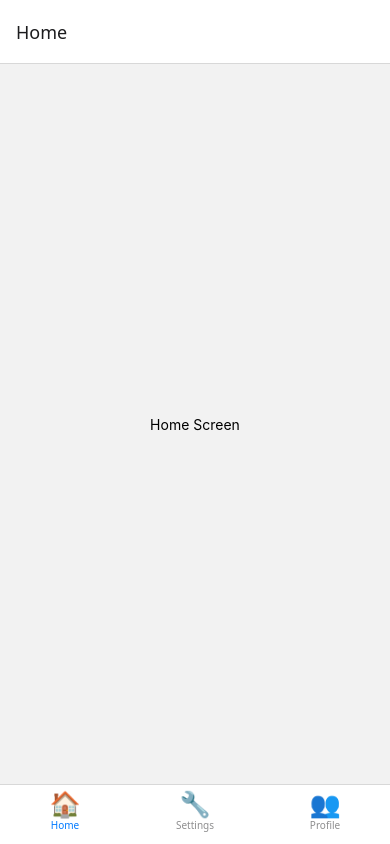
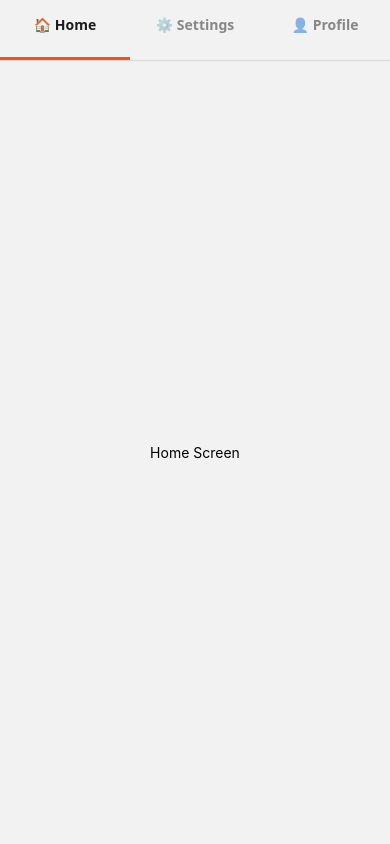
Before and after one commit to Sohaib110/React-Native-Learnings, a React Native app: screen / in a window 390 px wide. Built offline with nearby package versions, Linux system fonts and the light colour scheme; what react-native-worklets would draw is missing.

Commit message:
T Tab Nav

```diff
--- a/App.jsx
+++ b/App.jsx
@@ -2,57 +2,73 @@ import 'react-native-gesture-handler';
 import { View, Text } from 'react-native';
 import React from 'react';
 import { NavigationContainer } from '@react-navigation/native';
-import { createBottomTabNavigator } from '@react-navigation/bottom-tabs';
-const Tab = createBottomTabNavigator();
+import { createMaterialTopTabNavigator } from '@react-navigation/material-top-tabs';
+import { SafeAreaProvider, SafeAreaView } from 'react-native-safe-area-context';
+
+const Tab = createMaterialTopTabNavigator();
+
 const HomeScreen = () => {
   return (
+    <SafeAreaView style={{ flex: 1 }}>
       <View style={{ flex: 1, justifyContent: 'center', alignItems: 'center' }}>
         <Text>Home Screen</Text>
       </View>
+    </SafeAreaView>
   );
 };
+
 const Setting = () => {
   return (
+    <SafeAreaView style={{ flex: 1 }}>
       <View style={{ flex: 1, justifyContent: 'center', alignItems: 'center' }}>
         <Text>Settings Screen</Text>
       </View>
+    </SafeAreaView>
   );
 };
+
 const Profile = () => {
   return (
+    <SafeAreaView style={{ flex: 1 }}>
       <View style={{ flex: 1, justifyContent: 'center', alignItems: 'center' }}>
         <Text>Profile Screen</Text>
       </View>
+    </SafeAreaView>
   );
 };
 
 const App = () => {
   return (
+    <SafeAreaProvider>
       <NavigationContainer>
+        {/* SafeAreaView here ensures the top tab navigator sits below the status bar */}
+        <SafeAreaView style={{ flex: 1 }}>
           <Tab.Navigator
-        screenOptions={({ route }) => ({
-          tabBarIcon: ({ focused, color, size }) => {
-            let iconName;
-            if (route.name === 'Home') {
-              iconName = focused ? '🏠' : '🏚️';
-            } else if (route.name === 'Settings') {
-              iconName = focused ? '⚙️' : '🔧';
-            } else if (route.name === 'Profile') {
-              iconName = focused ? '👤' : '👥';
-            }
-            return <Text style={{ fontSize: size }}>{iconName}</Text>;
-          },
-          tabBarStyle: {
-            paddingBottom: 5,
-            height: 60,
-          },
-        })}
+            screenOptions={{
+              tabBarStyle: { backgroundColor: '#f2f2f2', height: 60 },
+              tabBarLabelStyle: { fontSize: 14, fontWeight: 'bold' },
+              tabBarIndicatorStyle: { backgroundColor: '#f4511e', height: 3 },
+            }}
           >
-        <Tab.Screen name="Home" component={HomeScreen} />
-        <Tab.Screen name="Settings" component={Setting} />
-        <Tab.Screen name="Profile" component={Profile} />
+            <Tab.Screen
+              name="Home"
+              component={HomeScreen}
+              options={{ tabBarLabel: '🏠 Home' }}
+            />
+            <Tab.Screen
+              name="Settings"
+              component={Setting}
+              options={{ tabBarLabel: '⚙️ Settings' }}
+            />
+            <Tab.Screen
+              name="Profile"
+              component={Profile}
+              options={{ tabBarLabel: '👤 Profile' }}
+            />
           </Tab.Navigator>
+        </SafeAreaView>
       </NavigationContainer>
+    </SafeAreaProvider>
   );
 };
 
--- a/package.json
+++ b/package.json
@@ -14,12 +14,14 @@
     "@react-native/new-app-screen": "0.81.4",
     "@react-navigation/bottom-tabs": "^7.4.7",
     "@react-navigation/drawer": "^7.5.8",
+    "@react-navigation/material-top-tabs": "^7.3.7",
     "@react-navigation/native": "^7.1.17",
     "@react-navigation/native-stack": "^7.3.26",
     "axios": "^1.12.2",
     "react": "19.1.0",
     "react-native": "0.81.4",
     "react-native-gesture-handler": "^2.28.0",
+    "react-native-pager-view": "^6.9.1",
     "react-native-reanimated": "^4.1.2",
     "react-native-safe-area-context": "^5.6.1",
     "react-native-screens": "^4.16.0",
```
Also changed, not shown: 1 other file (tests, documents, lock files or other folders). Lines whose indentation alone changed are shown as unchanged.
